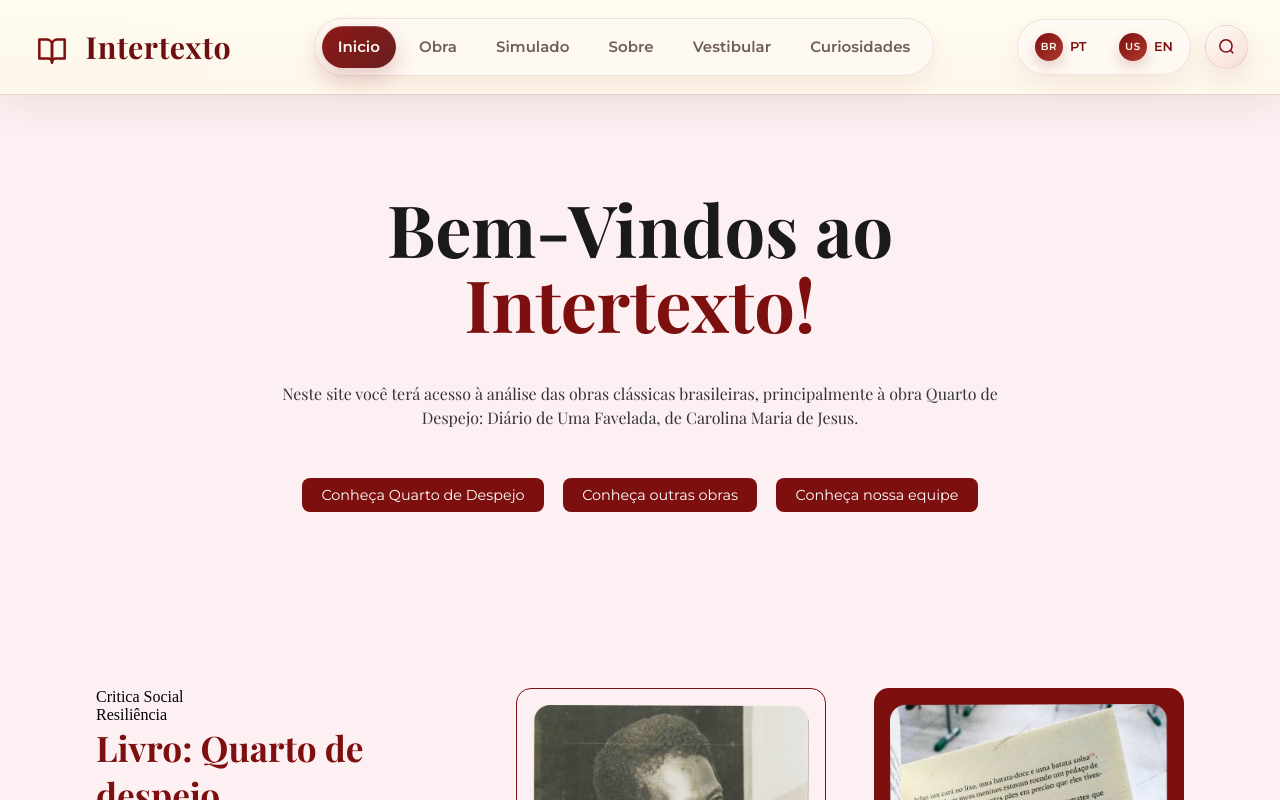
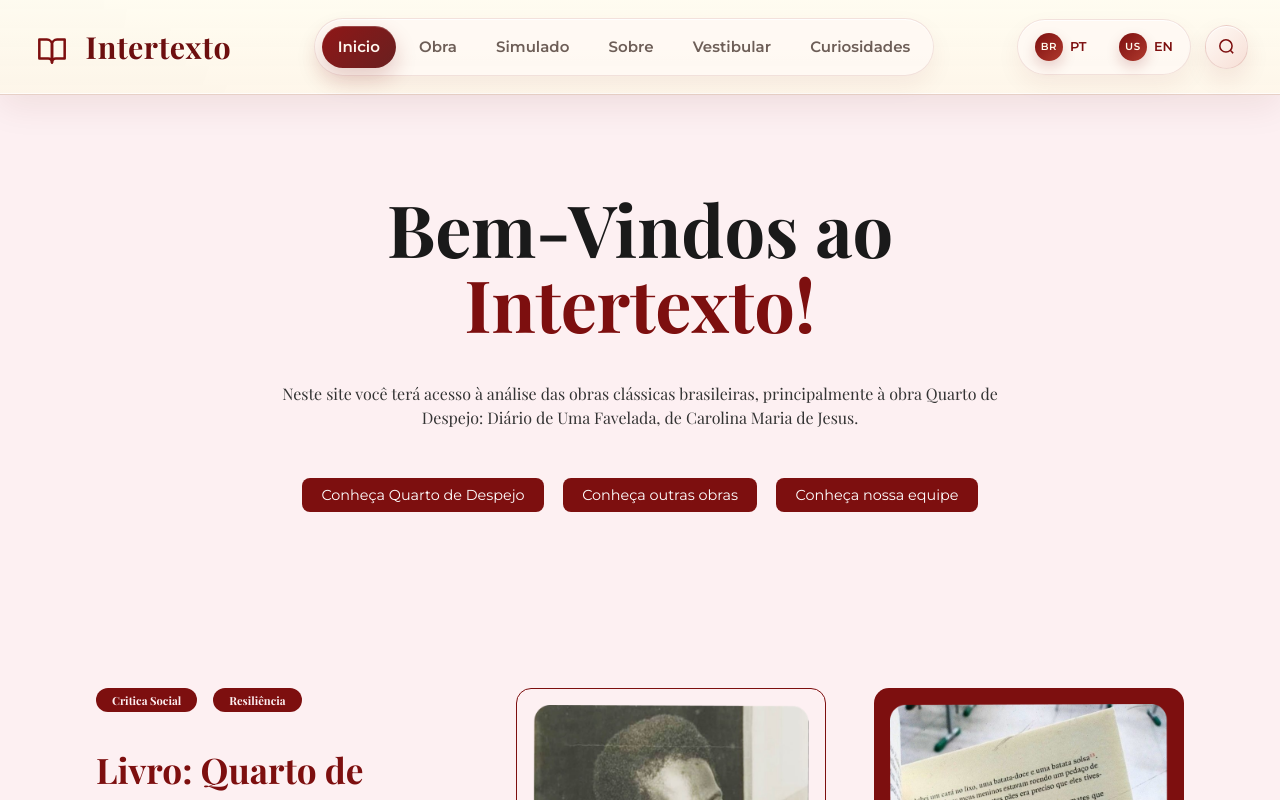
Before and after one commit to Jenniferkss/FrontEnd-Projeto-integrador, a React (Vite) app: page / in a window 1280 px wide. Built offline with nearby package versions, Linux system fonts and the light colour scheme; a web font is replaced by a local one.

Commit message:
Feat: Finaliza página Inicial

```diff
--- a/src/pages/Inicio/Inicio.jsx
+++ b/src/pages/Inicio/Inicio.jsx
@@ -2,6 +2,7 @@ import Header from '../../components/Header/Header';
 import styles from './Inicio.module.css';
 import AuthorImg from '../../assets/foto-carolina.png';
 import PaginaLivro from '../../assets/pagina-livro.png';
+import Footer from '../../components/Footer/Footer.jsx';
 
 const Inicio = () => {
     return (
@@ -17,7 +18,8 @@ const Inicio = () => {
 
                     <p className={styles.description}>
                         Neste site você terá acesso à análise das obras clássicas brasileiras,
-                        principalmente à obra Quarto de Despejo: Diário de Uma Favelada, de Carolina Maria de Jesus.
+                        principalmente à obra Quarto de Despejo: Diário de Uma Favelada, de Carolina
+                        Maria de Jesus.
                     </p>
 
                     <div className={styles.btnGroup}>
@@ -30,17 +32,17 @@ const Inicio = () => {
 
             <section className={styles.contentSection}>
                 <div className={styles.leftColumn}>
-                    <div className={styles.bagdeGroup}>
-                        <div className={styles.bagde}>Critica Social</div>
-                        <div className={styles.bagde}>Resiliência</div>
+                    <div className={styles.badgeGroup}>
+                        <div className={styles.badge}>Critica Social</div>
+                        <div className={styles.badge}>Resiliência</div>
                     </div>
 
                     <h2 className={styles.bookTitle}>Livro: Quarto de despejo</h2>
 
                     <p className={styles.textBody}>
-                        O livro é um testemunho real e impactante da miséria urbana no Brasil,
-                        ao mesmo tempo em que revela a força, a dignidade e a esperança de uma
-                        mulher que encontra na escrita uma forma de resistência.
+                        O livro é um testemunho real e impactante da miséria urbana no Brasil, ao
+                        mesmo tempo em que revela a força, a dignidade e a esperança de uma mulher
+                        que encontra na escrita uma forma de resistência.
                     </p>
 
                     <blockquote className={styles.quote}>
@@ -51,14 +53,18 @@ const Inicio = () => {
 
                 <div className={styles.middleColumn}>
                     <div className={styles.imageCard}>
-                        <img src={AuthorImg} alt="Carolina Maria de Jesus" className={styles.AuthorImg} />
+                        <img
+                            src={AuthorImg}
+                            alt="Carolina Maria de Jesus"
+                            className={styles.AuthorImg}
+                        />
                     </div>
 
-                <div className={styles.infoBox}>
-                    Carolina Maria de Jesus foi uma escritora brasileira, catadora de papel e
-                    moradora de favela, que ficou famosa ao publicar Quarto de Despejo:
-                    Diário de uma Favelada, onde relata a pobreza e a desigualdade social no Brasil.
-                </div>
+                    <div className={styles.infoBox}>
+                        Carolina Maria de Jesus foi uma escritora brasileira, catadora de papel e
+                        moradora de favela, que ficou famosa ao publicar Quarto de Despejo: Diário
+                        de uma Favelada, onde relata a pobreza e a desigualdade social no Brasil.
+                    </div>
                 </div>
 
                 <div className={styles.rightColumn}>
@@ -76,7 +82,9 @@ const Inicio = () => {
                     </div>
                 </div>
             </section>
-            </div>
+
+            <Footer />
+        </div>
     );
 };
 
--- a/src/pages/Inicio/Inicio.module.css
+++ b/src/pages/Inicio/Inicio.module.css
@@ -168,13 +168,14 @@
 }
 
 .badge {
-    background-color: #d9d9d9;
-    padding: 0.4rem 1.5rem;
+    background-color: #7d0f0f;
+    padding: 0.3rem 1rem;
     border-radius: 20px;
     font-family: 'Playfair Display', serif;
-    color: #7d0f0f;
+    color: #fdf0f2;
     font-weight: bold;
-    font-size: 0.9rem;
+    font-size: 0.7rem;
+    margin-bottom: 0.1rem;
 }
 
 .bookTitle {
@@ -186,10 +187,11 @@
 
 .textBody {
     font-family:'Montserrat', sans-serif;
+    margin-top: 2.5rem;
     font-size: 1.2rem;
     line-height: 1.4;
     color: #1a1a1a;
-    margin-bottom: 4rem;
+    margin-bottom: 2.5rem;
 }
 
 .quote {
```
Also changed, not shown: src/assets/foto-carolina.png, src/assets/pagina-livro.png.
